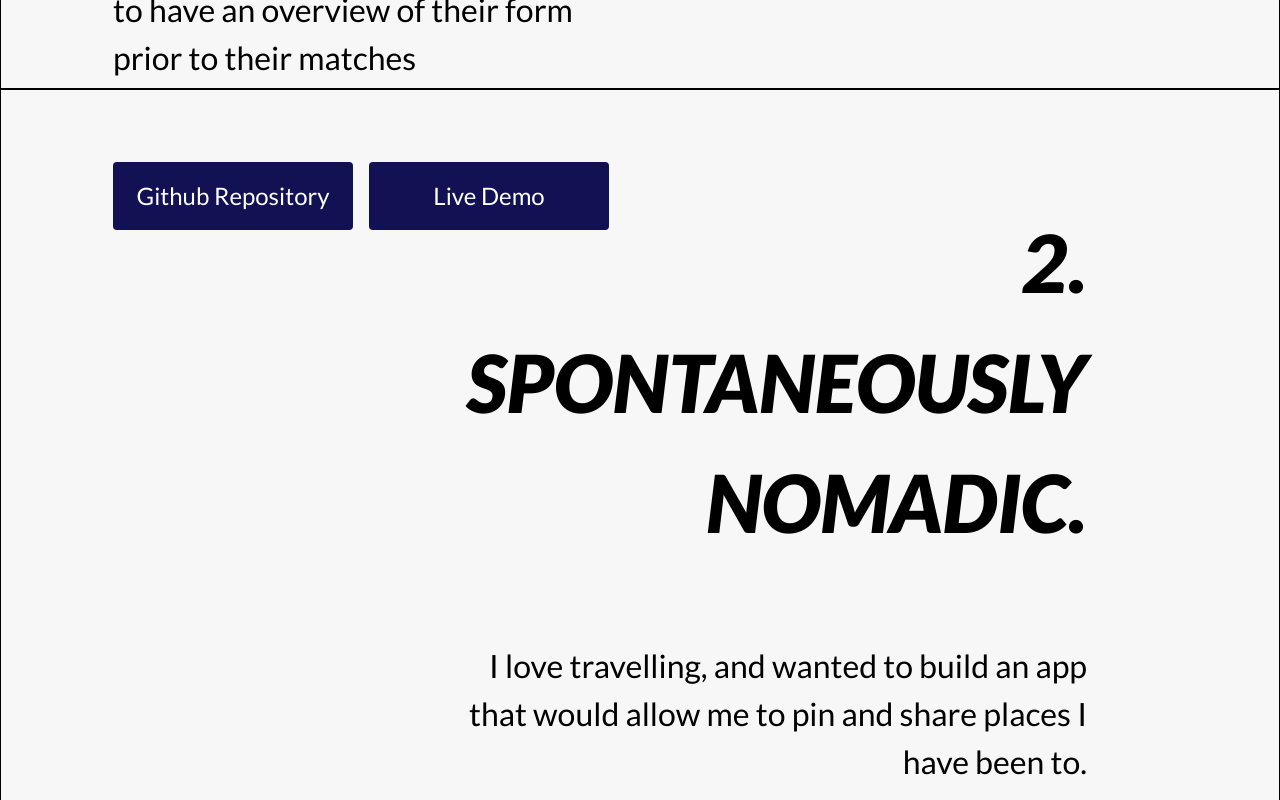
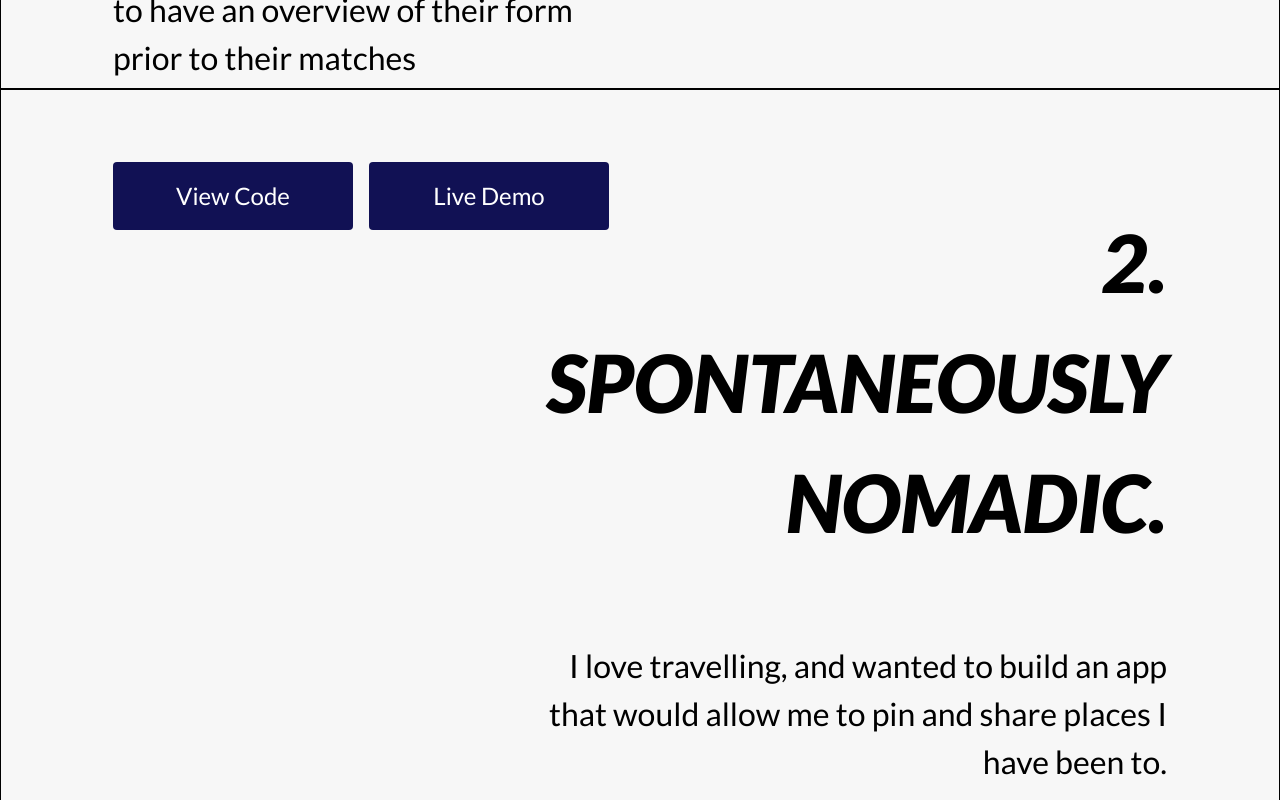
Before and after one commit to bravint/portfolio, a React (Create React App) app: page / in a window 1280 px wide. Shown: the part 1580-2380 px from the top of the page. Built offline with nearby package versions, Linux system fonts and the light colour scheme.

Commit message:
edit external links

```diff
--- a/src/components/projects/ExternalLinks.jsx
+++ b/src/components/projects/ExternalLinks.jsx
@@ -3,7 +3,7 @@ import '../../styles/projects.css';
 export const ExternalLinks = () => {
     return (
         <section className="external-links">
-            <p className="project-ext-links">Github Repository</p>
+            <p className="project-ext-links">View Code</p>
             <p className="project-ext-links">Live Demo</p>
         </section>
     );
--- a/src/styles/projects.css
+++ b/src/styles/projects.css
@@ -12,9 +12,13 @@
     padding-left: 5rem;
 }
 
-.position-right, .position-right > * {
+.position-right {
+    padding-right: 5rem;
+}
+
+.position-right,
+.position-right > * {
     text-align: right;
-    padding-right: 5rem;
     justify-content: right;
 }
 
@@ -22,13 +26,12 @@
     text-transform: uppercase;
     font-weight: 900;
     font-size: 5rem;
-    margin: 5rem 0;
+    padding: 5rem 0;
     font-style: italic;
 }
 
 .project-subtitle {
     font-size: 2rem;
-    margin: 5rem 0;
 }
 
 .project-preview {
@@ -37,6 +40,7 @@
 }
 
 .external-links {
+    padding: 5rem 0;
     display: grid;
     grid-template-columns: repeat(2, 15rem);
     text-align: center;
```
